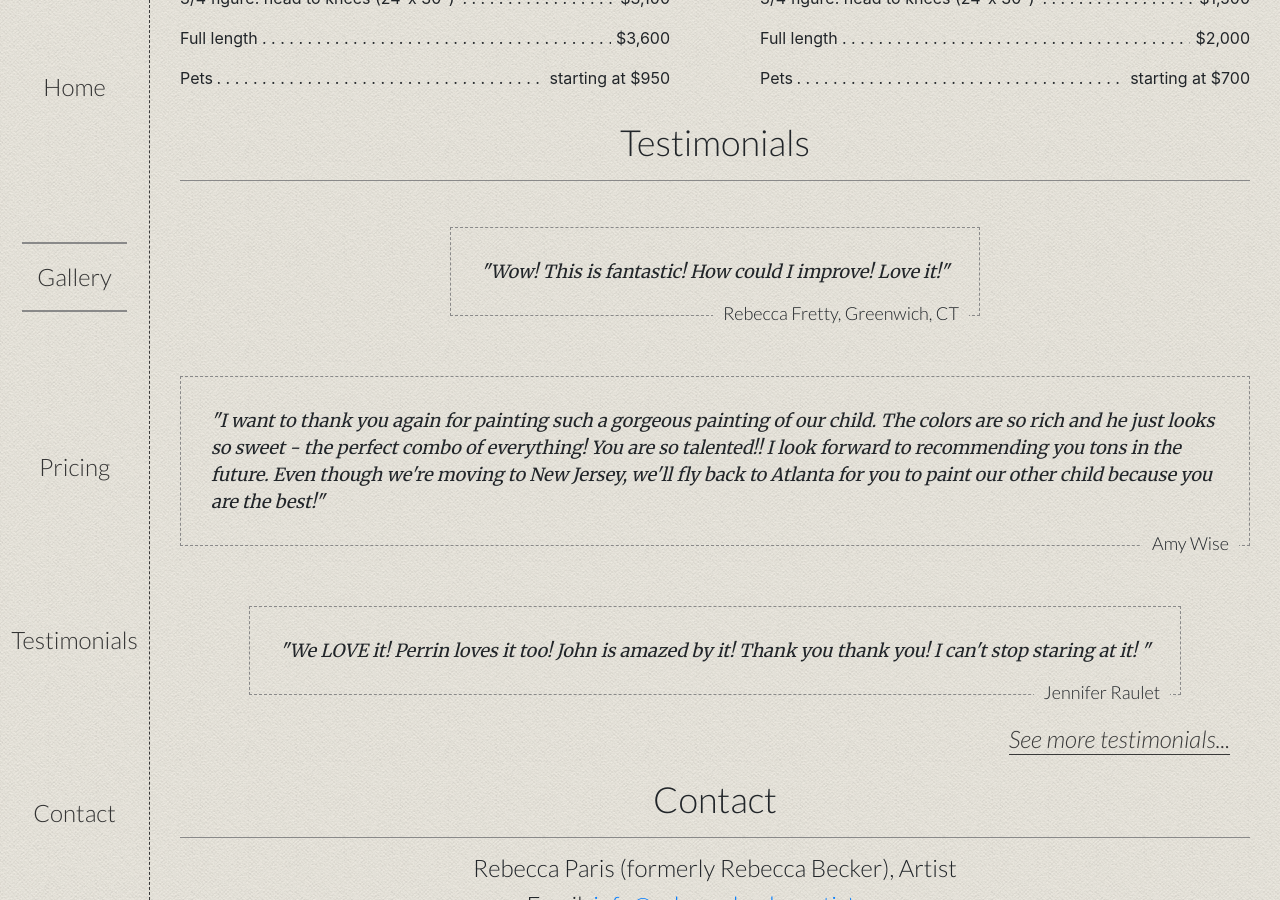
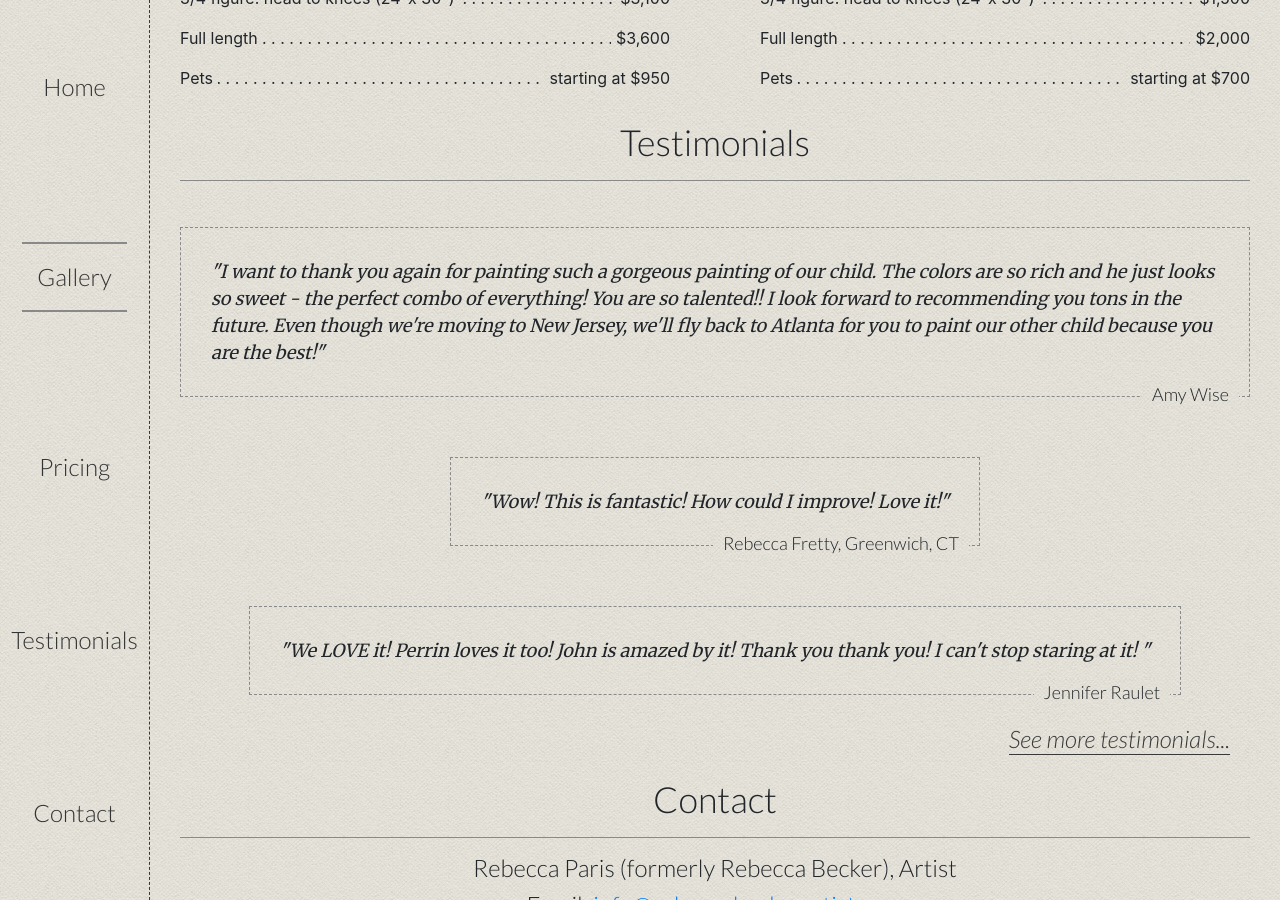
Before and after one commit to bhirsch42/forestry-rebecca-becker, a Jekyll site: the page built from index.md, in a window 1280 px wide and 900 px high, scrolled down 1336 px. Built offline with Jekyll 4.4.1, drawn with Linux system fonts in a browser that asks for light colours.

Commit message:
Update from Forestry.io benhirsch42@gmail.com updated _data/testimonials.yml

```diff
--- a/_data/testimonials.yml
+++ b/_data/testimonials.yml
@@ -1,26 +1,45 @@
 ---
 testimonials:
-- quote: "Wow! This is fantastic! How could I improve! Love it!"
-  author: "Rebecca Fretty, Greenwich, CT"
-- quote: "I want to thank you again for painting such a gorgeous painting of our child. The colors are so rich and he just looks so sweet - the perfect combo of everything! You are so talented!! I look forward to recommending you tons in the future. Even though we're moving to New Jersey, we'll fly back to Atlanta for you to paint our other child because you are the best!"
-  author: "Amy Wise"
-- quote: "We LOVE it! Perrin loves it too! John is amazed by it! Thank you thank you! I can't stop staring at it! "
-  author: "Jennifer Raulet"
-- quote: "LOVE the pastel of Nicholas!!! Thank you so much!"
-  author: "Molly Osborne"
-- quote: "Chip loves the portraits! He was very impressed. Thank you so much!"
-  author: "Bethany Busbey"
-- quote: "We love it! Thanks so much for all your hard work!!"
-  author: "Chrissy Scott"
-- quote: "I came home today and received a thank you note from my sister-in-law regarding the portraits. Here's what she said: 'We just wanted to say thanks so much for the perfect gift. The boys' portraits are beautiful and we can't wait to get them framed! We showed them to every person who walked in the house on Christmas Day. Of course, they all were mad because their gifts paled in comparison.'"
-  author: "Jennifer Hayes"
-- quote: "Thank you so much!! We are extremely pleased!!"
-  author: "Molly Lynch"
-- quote: "We really do love the picture and keep just staring at it!"
-  author: "Stacey Beardsley"
-- quote: "Oh, I LOVE IT! Thank you for sending! I have been meaning to send YOU a picture of the framed masterpiece. We went to Caroline Budd’s and the end product is just stunning! We are deliriously happy with it! Will remember to take a picture this week. Thanks again!"
-  author: "Talley Hultgren"
-- quote: "We really love the portraits and cannot thank you enough!!! We've been admiring them and so have the kids. If we have any changes, we'll let you know, but so far we really think they are magnificent."
-  author: "Dell and Mark Norman"
-- quote: "Hi Rebecca! I just wanted to let you know that Brad and I are sitting in front of the portrait and absolutely love it! It is exactly the way we see him and it is just perfect! You are so talented and I can't wait to get Caroline's done. Thanks again- I am so happy with the way it turned out. I LOVE IT, I LOVE IT, I love it. I woke up like a kid on Christmas and ran into the dining room to look at it. Thank you!!!!"
-  author: "Reed Roberts"
+- quote: I want to thank you again for painting such a gorgeous painting of our child.
+    The colors are so rich and he just looks so sweet - the perfect combo of everything!
+    You are so talented!! I look forward to recommending you tons in the future. Even
+    though we're moving to New Jersey, we'll fly back to Atlanta for you to paint
+    our other child because you are the best!
+  author: Amy Wise
+- quote: Wow! This is fantastic! How could I improve! Love it!
+  author: Rebecca Fretty, Greenwich, CT
+- quote: 'We LOVE it! Perrin loves it too! John is amazed by it! Thank you thank you!
+    I can''t stop staring at it! '
+  author: Jennifer Raulet
+- quote: LOVE the pastel of Nicholas!!! Thank you so much!
+  author: Molly Osborne
+- quote: Chip loves the portraits! He was very impressed. Thank you so much!
+  author: Bethany Busbey
+- quote: We love it! Thanks so much for all your hard work!!
+  author: Chrissy Scott
+- quote: 'I came home today and received a thank you note from my sister-in-law regarding
+    the portraits. Here''s what she said: ''We just wanted to say thanks so much for
+    the perfect gift. The boys'' portraits are beautiful and we can''t wait to get
+    them framed! We showed them to every person who walked in the house on Christmas
+    Day. Of course, they all were mad because their gifts paled in comparison.'''
+  author: Jennifer Hayes
+- quote: Thank you so much!! We are extremely pleased!!
+  author: Molly Lynch
+- quote: We really do love the picture and keep just staring at it!
+  author: Stacey Beardsley
+- quote: Oh, I LOVE IT! Thank you for sending! I have been meaning to send YOU a picture
+    of the framed masterpiece. We went to Caroline Budd’s and the end product is just
+    stunning! We are deliriously happy with it! Will remember to take a picture this
+    week. Thanks again!
+  author: Talley Hultgren
+- quote: We really love the portraits and cannot thank you enough!!! We've been admiring
+    them and so have the kids. If we have any changes, we'll let you know, but so
+    far we really think they are magnificent.
+  author: Dell and Mark Norman
+- quote: Hi Rebecca! I just wanted to let you know that Brad and I are sitting in
+    front of the portrait and absolutely love it! It is exactly the way we see him
+    and it is just perfect! You are so talented and I can't wait to get Caroline's
+    done. Thanks again- I am so happy with the way it turned out. I LOVE IT, I LOVE
+    IT, I love it. I woke up like a kid on Christmas and ran into the dining room
+    to look at it. Thank you!!!!
+  author: Reed Roberts
```
